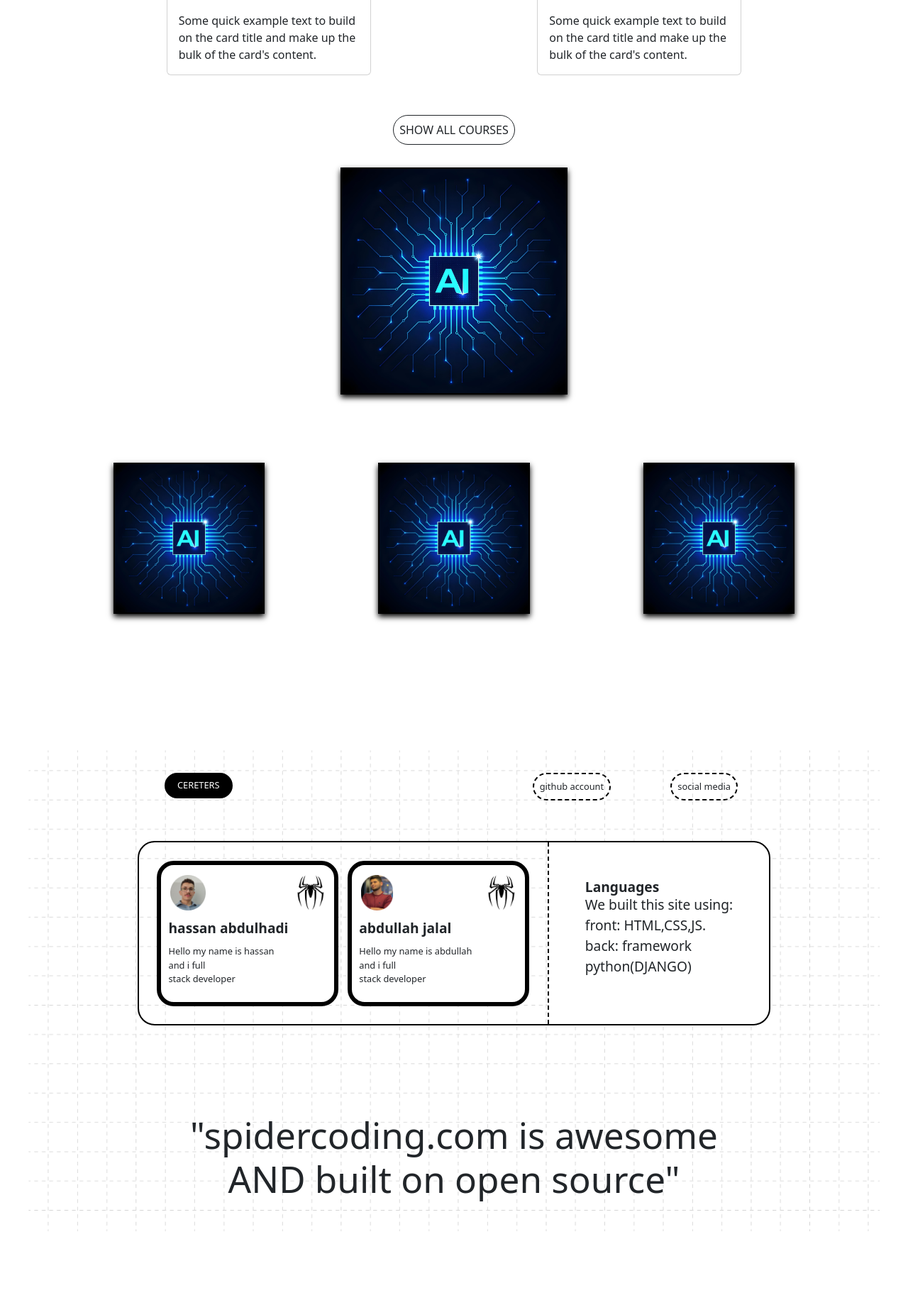
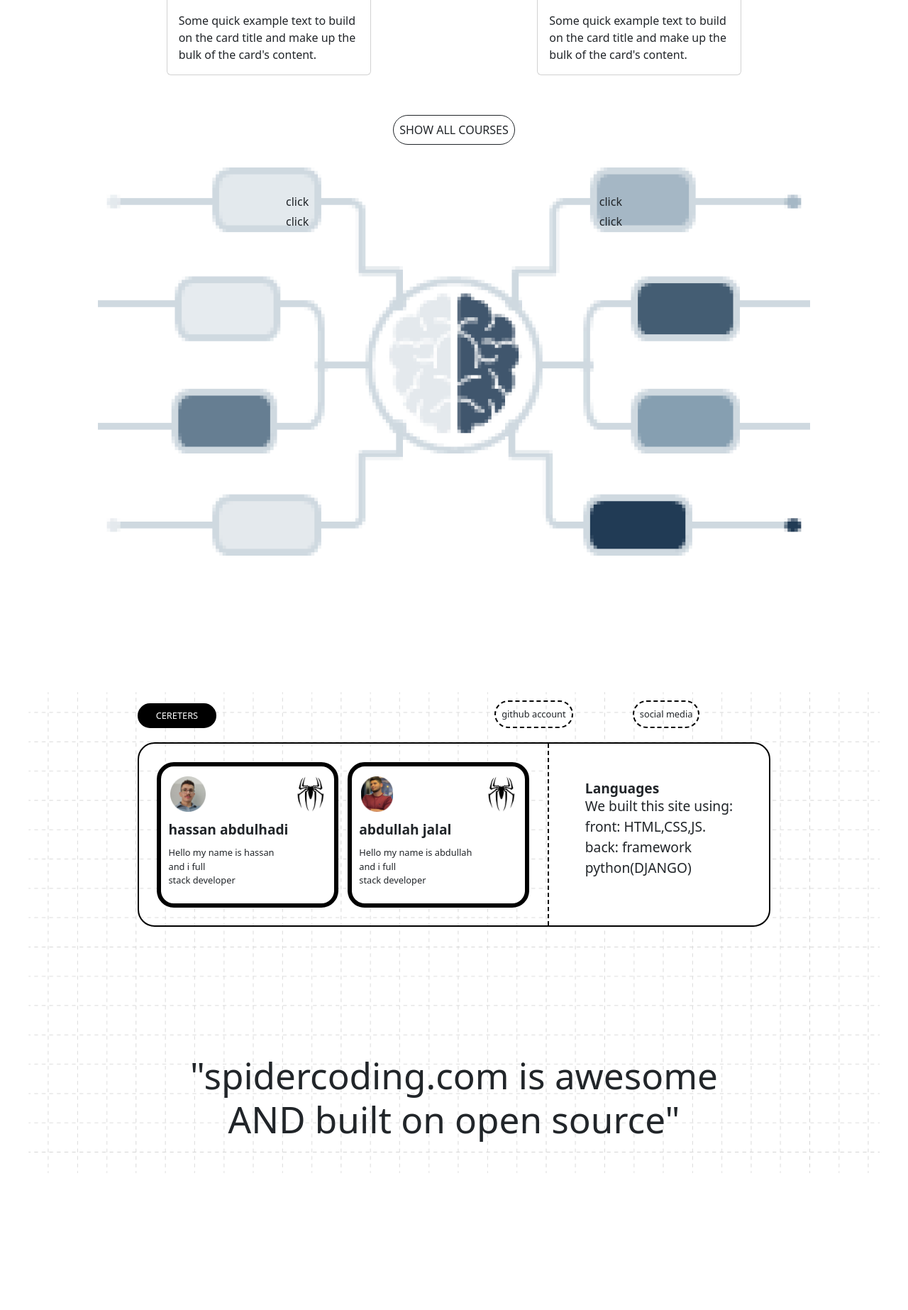
Before and after one commit to hassanmok/final_project_edu, a Django app: page / in a window 1280 px wide. Shown: the part 2554-4400 px from the top of the page at 71% size. Run offline with Django 5.2, Linux system fonts and the light colour scheme; some libraries are stand-ins or nearby versions.

Commit message:
hassanmok

```diff
--- a/project/edu_app/templates/index.html
+++ b/project/edu_app/templates/index.html
@@ -6,6 +6,8 @@
     <meta name="viewport" content="width=device-width, initial-scale=1.0">
     <link href="{% static 'style.css' %}" rel="stylesheet">
     <link href="https://cdn.jsdelivr.net/npm/bootstrap@5.3.3/dist/css/bootstrap.min.css" rel="stylesheet" integrity="sha384-QWTKZyjpPEjISv5WaRU9OFeRpok6YctnYmDr5pNlyT2bRjXh0JMhjY6hW+ALEwIH" crossorigin="anonymous">
+    <link rel="stylesheet" href="https://cdnjs.cloudflare.com/ajax/libs/bootstrap-icons/1.10.5/font/bootstrap-icons.min.css">
+
     <script src="https://cdn.tailwindcss.com"></script>
     <script src="https://code.jquery.com/jquery-3.5.1.min.js"></script>
     <script src="https://stackpath.bootstrapcdn.com/bootstrap/4.5.2/js/bootstrap.min.js"></script>
@@ -40,7 +42,7 @@
             not<br>making meetings. Free for individuals.</h2>
         </div>
         <!-- test slide -->
-        <div id="carouselExampleControls" style="border: 2px solid rgb(0, 0, 0); box-shadow: 0 4px 8px rgb(0, 0, 0);" class="carousel slide w-1/4 mt-20 mr-32" data-ride="carousel">
+        <div id="carouselExampleControls" style="border: 2px solid rgb(0, 0, 0); box-shadow: 0 4px 8px rgb(0, 0, 0); width: 20vw; height: 13vw;" class="carousel slide mt-20 mr-32" data-ride="carousel">
           <div class="carousel-inner">
             <div class="carousel-item active">
               <img class="d-block w-100" src="{% static 'images/c++.png' %}" alt="First slide">
@@ -118,32 +120,48 @@
               </div>
             </div>
             <div class="flex justify-center mb-6 py-2 px-2">
+              <a href="{% url 'courses' %}">
                 <button type="button" class="btn btn-outline-dark rounded-3xl py-2 px-2">SHOW ALL COURSES</button>
+              </a>
             </div>
-            <div class="flex justify-center" >
-              <img src="{% static 'images/ai.jpg' %}" style="border: 2px solid rgb(0, 0, 0); box-shadow: 0 4px 8px rgb(0, 0, 0);" class="w-1/4" alt="">
+
+            <div class="flex justify-center relative m-4">
+              <img height="20vw" src="{% static 'images/ai_brien.png' %}" alt="">
+              <div style="position: absolute; top: 16px;">
+                  <a href="" style="position: absolute; top: 20px; left: 16vw;">click</a>
+                  <a href="" style="position: absolute; top: 20px; right: 16vw;">click</a>
               </div>
-            <div class="flex justify-evenly mt-24">
-              <img class="w-1/6" style="border: 2px solid rgb(0, 0, 0); box-shadow: 0 4px 8px rgb(0, 0, 0);" src="{% static 'images/ai.jpg' %}" alt="">
-              <img class="w-1/6" style="border: 2px solid rgb(0, 0, 0); box-shadow: 0 4px 8px rgb(0, 0, 0);" src="{% static 'images/ai.jpg' %}" alt="">
-              <img class="w-1/6" style="border: 2px solid rgb(0, 0, 0); box-shadow: 0 4px 8px rgb(0, 0, 0);" src="{% static 'images/ai.jpg' %}" alt="">
+              <div style="position: absolute; top: 32px;">
+                <a href="" style="position: absolute; top: 32px; left: 16vw;">click</a>
+                <a href="" style="position: absolute; top: 32px; right: 16vw;">click</a>
+            </div>
             </div>
 
 
             <div class="flex justify-center relative my-48 mx-10">
               <img src="{% static 'images/bg_2.png' %}" alt="">
-              <div style="position: absolute; right: 15vw;" class="my-4">
-                  <div class="mb-6 py-2 px-2">
+              <div style="position: absolute;">
+                <div class="flex">
+
+
+                    <div class="my-3" style="margin-right: 30vw;">
+                      <div style="border: 2px solid black; background-color: #000000;" class="py-2 px-4 rounded-3xl">
+                        <h1 style="font-size: 1vw; color: white;">CERETERS</h1>
+                      </div>
+                    </div>
+
+
+                    <div class="my-1">
+                        <div class="mb-2 py-2 px-2">
                           <button style="font-size: 1vw; border: 2px dashed black;" type="button" class="btn btn-outline-dark rounded-3xl py-2 px-2">github account</button>
                           <button style="font-size: 1vw; border: 2px dashed black;" type="button" class="btn btn-outline-dark rounded-3xl py-2 px-2 ml-20">social media</button>
                         </div>
                     </div>
-              <div style="position: absolute; left: 15vw;" class="my-8">
-                <div style="border: 2px solid black; background-color: #000000;" class="mb-6 py-2 px-3 rounded-3xl">
-                  <h1 style="font-size: 1vw; color: white;">CERETERS</h1>
+
+
                 </div>
-            </div>
-            <div style="position: absolute; top: 10vw; border: 2px solid black;" class="rounded-3xl flex justify-center">
+
+              <div style=" border: 2px solid black;" class="rounded-3xl flex justify-center">
                 <div style="border: .5vw solid black; margin: 2vw .5vw 2vw 2vw; background-color: white; width: 20vw;" class=" rounded-3xl">
                   <div class="flex justify-between" style="margin: 1vw;">
                     <img style="height: 4vw;" src="{% static 'images/has.png' %}" alt="">
@@ -160,7 +178,7 @@
                     <img style="height: 4vw;" src="{% static 'images/abd.png' %}" alt="">
                     <img style="height: 4vw;" class="rounded-3xl" src="{% static 'images/spider.png' %}" alt="">
                   </div>
-                <div style=" margin: .8vw;">
+                  <div style="margin: .8vw;">
                     <h1 style="font-size: 1.5vw;"><b>abdullah jalal</b></h1>
                     <p style="font-size: 1vw; margin-top: 1vw;">Hello my name is abdullah<br> and i full<br>
                       stack developer </p>
@@ -178,11 +196,91 @@
                 </div>
               </div>
 
-            <div style="position: absolute; top: 40vw;">
+              <div style="margin-top: 14vw;">
                 <h1 style="text-align: center; font-size: 4vw;">"spidercoding.com is awesome<br>AND built on open source"</h1>
+              </div>
             </div>
 
 
+            </div>
+
+            <!--
+            <div class="flex justify-center">
+              <div id="block_1" class="flex justify-center">
+                <div id="block_1_1" style="border: .2vw solid black; margin: 1vw;" class="rounded-3xl">
+                  <div class="flex justify-center m-2">
+                    <img src="{% static 'images/abd.png' %}" alt="" class="mr-2">
+                    <h1 class="mt-1"><b>hassan abdulhadi</b><br>@rauchg</h1>
+                  </div>
+                  <div class="m-2">
+                    <h1>The C++ course was exactly<br>
+                      what I needed for my job.<br>
+                      Great explanations and<br>
+                      challenging projects!</h1>
+                  </div>
+                  <div class="flex justify-start m-2">
+                    <p style="margin-right: 1vw;">5:48 PM</p>
+                    <p>Sep 15, 2021</p>
+                  </div>
+                  <div class="flex justify-start m-2">
+                    <i class="bi bi-repeat mr-2" style="font-size: 15px; color: rgb(0, 0, 0);"></i>
+                    <p style="font-size: 15px;" class="mr-4">20</p>
+                    <i class="bi bi-heart" style="font-size: 15px; color: rgb(0, 0, 0);"></i>
+                  </div>
+                </div>
+                <div id="block_1_1" style="border: .2vw solid black; margin: 1vw;" class="rounded-3xl">
+                  <div class="flex justify-center m-2">
+                    <img src="{% static 'images/abd.png' %}" alt="" class="mr-2">
+                    <h1 class="mt-1"><b>hassan abdulhadi</b><br>@rauchg</h1>
+                  </div>
+                  <div class="m-2">
+                    <h1>The C++ course was exactly<br>
+                      what I needed for my job.<br>
+                      Great explanations and<br>
+                      challenging projects!</h1>
+                  </div>
+                  <div class="flex justify-start m-2">
+                    <p style="margin-right: 1vw;">5:48 PM</p>
+                    <p>Sep 15, 2021</p>
+                  </div>
+                  <div class="flex justify-start m-2">
+                    <i class="bi bi-repeat mr-2" style="font-size: 15px; color: rgb(0, 0, 0);"></i>
+                    <p style="font-size: 15px;" class="mr-4">20</p>
+                    <i class="bi bi-heart" style="font-size: 15px; color: rgb(0, 0, 0);"></i>
+                  </div>
+                </div>
+              </div>
+              <div id="block_2" class="flex justify-center">
+                <div id="block_1_1" style="border: .2vw solid black; margin: 1vw;" class="rounded-3xl">
+                  <div class="flex justify-center m-2">
+                    <img src="{% static 'images/abd.png' %}" alt="" class="mr-2">
+                    <h1 class="mt-1"><b>hassan abdulhadi</b><br>@rauchg</h1>
+                  </div>
+                  <div class="m-2">
+                    <h1>hello every one<br>
+
+                      Spider Coding is a great platform.<br>
+                       for learning coding from scratch.<br>
+                      I took the Python and JavaScript courses,<br> and both were super engaging.<br> The lessons are easy to follow,<br> and the projects at the end of each module<br> really help to solidify what you’ve learned.
+                  </div>
+                  <div class="flex justify-start m-2">
+                    <p style="margin-right: 1vw;">5:48 PM</p>
+                    <p>Sep 15, 2021</p>
+                  </div>
+                  <div class="flex justify-start m-2">
+                    <i class="bi bi-repeat mr-2" style="font-size: 15px; color: rgb(0, 0, 0);"></i>
+                    <p style="font-size: 15px;" class="mr-4">20</p>
+                    <i class="bi bi-heart" style="font-size: 15px; color: rgb(0, 0, 0);"></i>
+                  </div>
+                </div>
+              </div>
+            </div>
+          -->
+          <div style="position: relative;" class="flex justify-center mx-4">
+              <img src="{% static 'images/comments2.png'%}" alt="">
+              <div style="position: absolute; top: 13vw;">
+                <img src="{% static 'images/shadow.png'%}" alt="">
+              </div>
           </div>
 
 
```
Also changed, not shown: project/static/images/ai_brien.png (added), project/static/images/comments.png (added), project/static/images/shadow.png (added), project/static/style.css (line endings or trailing spaces), 1 other file. Lines whose indentation alone changed are shown as unchanged.
